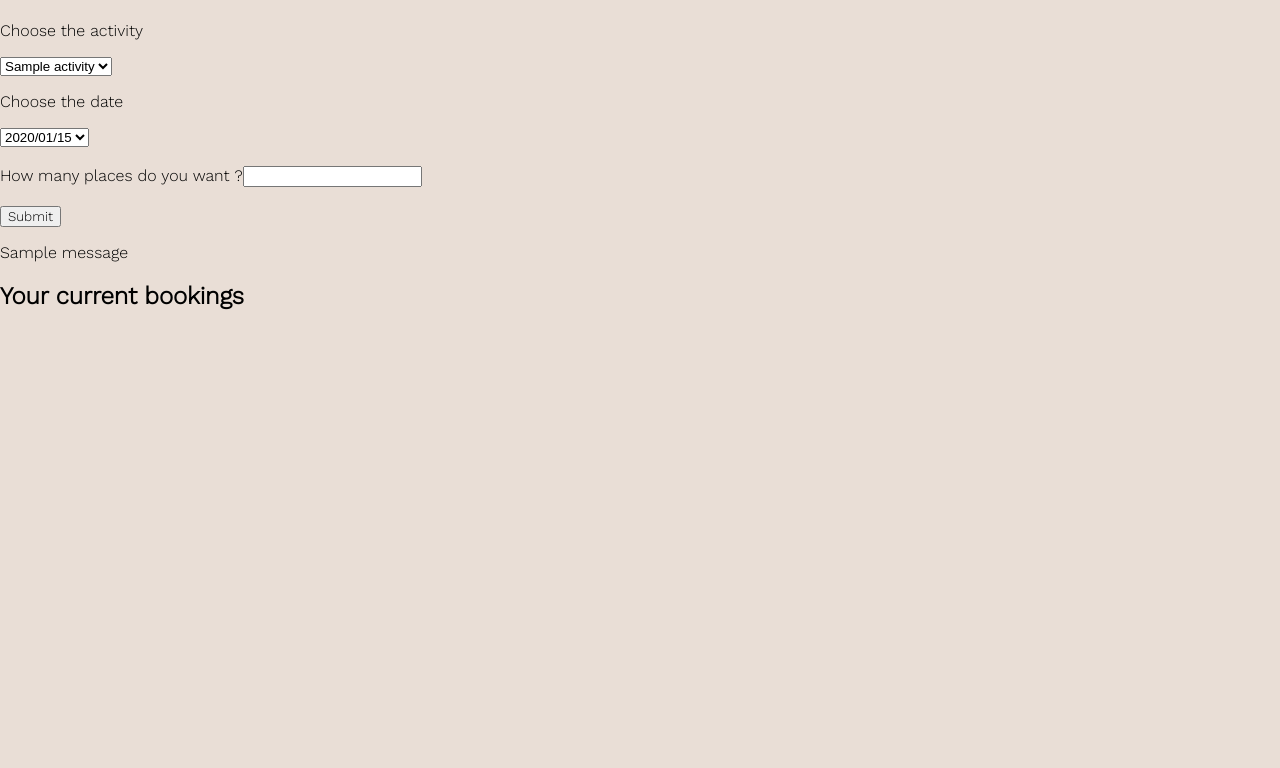
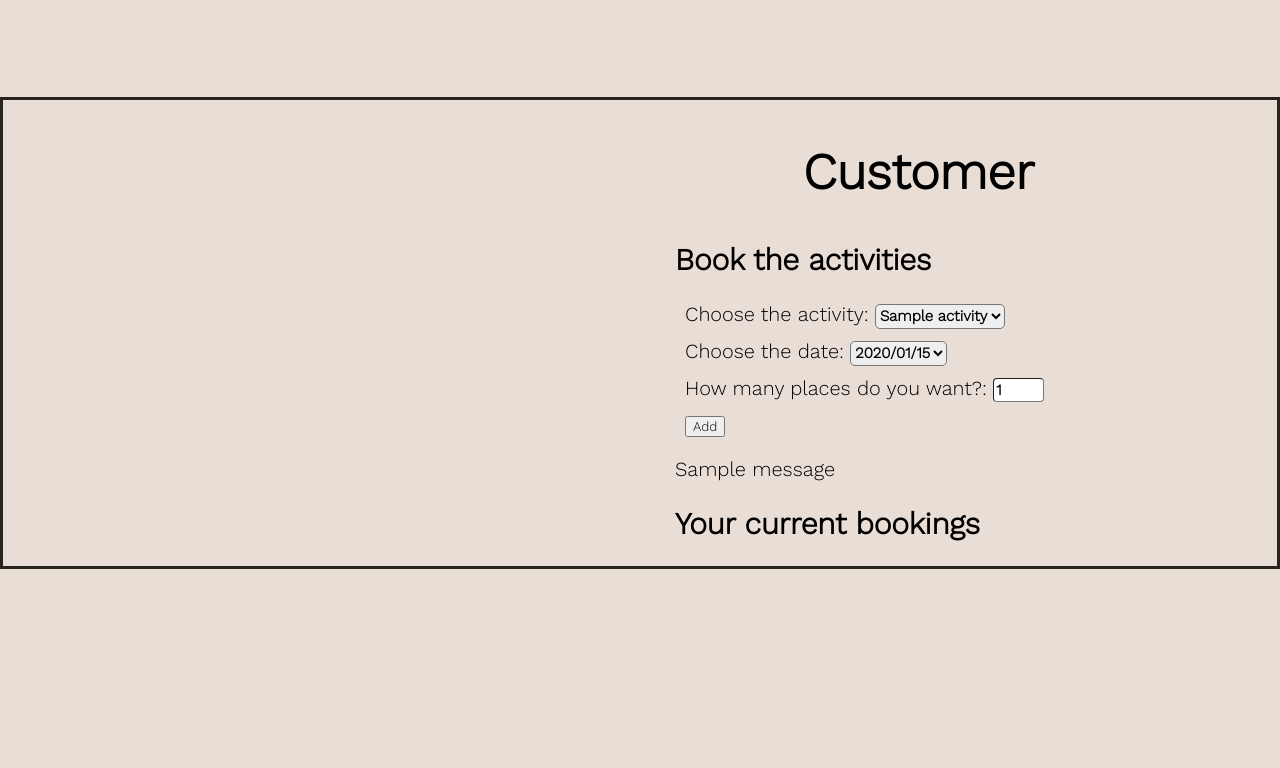
Before and after one commit to albercm30/zoowebapp, a Flask app: page /customer in a window 1280 px wide. Shown: the part 95-863 px from the top of the page. Run offline with Flask 2, Linux system fonts and the light colour scheme; a user stored in the database is signed in; tables that the repository leaves empty hold one stand-in row (values such as "Sample post"); one stand-in notice (Sample message) is shown.

Commit message:
css customer

```diff
--- a/WebAppProject/static/style.css
+++ b/WebAppProject/static/style.css
@@ -236,7 +236,6 @@ nav {
 
 
 /* LOGIN */
-
 .container-login {
     margin: 12rem 40rem 0 40rem;
     padding-top: 5rem;
@@ -279,6 +278,7 @@ nav {
     background-color: burlywood;
     font-size: large;
     color: #27231d;
+    border-radius: 5px;
     border-color: burlywood;
     transition: border-color 0.2s;
 }
@@ -305,6 +305,51 @@ nav {
 	font-weight: bold;
 }
 /* LOGIN */
+
+
+
+/* CUSTOMER */
+.customer-container {
+    margin-top: 12rem;
+    padding-left: 42rem;
+    border: #27231d solid;
+}
+
+.customer-container h1 {
+    font-size: 50px;
+    margin-left: 8rem;
+}
+
+.customer-container h2 {
+    font-size: 30px;
+}
+
+.customer-container li {
+    font-size: 20px;
+    margin: 10px;
+}
+
+.customer-container input {
+    height: 20px;
+    border-width: 1px;
+    border-radius: 4px;
+    font-weight: 600;
+    font-size: 15px;
+}
+
+.customer-container select {
+    height: 25px;
+    border-width: 1px;
+    border-radius: 5px;
+    font-size: 15px;
+    font-weight: 600;
+    font-family: 'Work Sans', sans-serif;
+}
+
+.customer-container p {
+    font-size: 20px;
+}
+/* CUSTOMER */
 
 
 
@@ -392,8 +437,8 @@ nav {
 
 
 /* ANIMAL */
-.title h1{
-    color:navy
+.title h1 {
+    color:navy;
 }
 
 .container-desert {
@@ -479,17 +524,7 @@ nav {
     margin-top: 20px;
     margin-bottom: 20px;
 }
-
 /* ANIMAL */
-
-
-
-/* CUSTOMER */
-.customer-container {
-    margin-top: 10rem;
-    margin-left: 20rem;
-}
-/* CUSTOMER */
 
 
 
--- a/WebAppProject/templates/base.html
+++ b/WebAppProject/templates/base.html
@@ -8,6 +8,13 @@
         <link href="https://fonts.googleapis.com/css2?family=Work+Sans:wght@300&display=swap" rel="stylesheet">
         <link rel="stylesheet" href="../static/style.css">
         <!-- "{{ url_for('static', filename='style.css') }}" -->
+
+        <script src="https://ajax.googleapis.com/ajax/libs/jquery/3.6.1/jquery.min.js"></script>
+        <script type="text/javascript" src="{{ url_for('static', filename='booking.js')}}"></script>
+        <script type="text/javascript">
+            var act_dates = {{ act_dates|tojson }}
+            var act_id = {{ act_id|tojson }}
+        </script>
 
     </head>
     <body>
@@ -33,10 +40,41 @@
              </nav>
         </header>
         <section class="content">
-            {% block content %}{% endblock %}
 
 
+            <div class="customer-container">
+                <h1>Customer</h1>
+
+                <h2>Book the activities</h2>
+                <form action="{{ url_for('main.booking') }}" method="post" id="act_booked">
+
+                        <li><label>Choose the activity:  </label>
+                            <select name="activity_title_booked" id="activity_title_booked" >
+                                {% for activity in act_dates %}
+                                <option>{{activity}}</option>
+                                {% endfor %}
+                            </select></li>
+                        <li><label>Choose the date:  </label>
+                            <select name="date_chosen" id="date_chosen">
+                            </select>
+                        </li>
+                    <li><label>How many places do you want?:  </label><input type="number" name="places_booked" value="1" min="1" max="99" required/></li>
+                    <li><button type="submit">Add</button></li>
+                </form>
+
+                <!-- {% with messages = get_flashed_messages() %} -->
+                        <!-- {% for message in messages %} -->
+                            <p class="notification-customer">{{ message }}</p>
+                        <!-- {% endfor %} -->
+                <!-- {% endwith %} -->
+
+
+                <h2>Your current bookings</h2>
+            </div>
+
+            <!-- {% block content %}{% endblock %} -->
         </section>
+
 
         <footer>
             <small>
```
Also changed, not shown: WebAppProject/templates/main/activity.html (+8 -8 lines).
